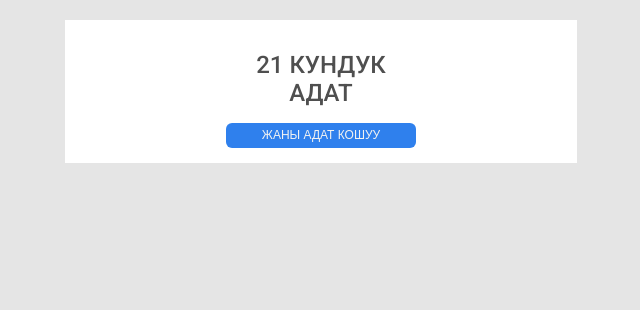
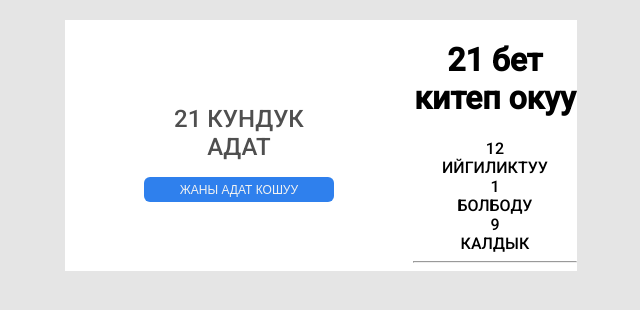
Before and after one commit to oktonov-o/21-habits, a plain HTML site: page index.html in a window 1280 px wide. Shown: the whole page, without its empty margins (319-959 px from the left). Drawn offline with Linux system fonts and the light colour scheme.

Commit message:
Added a sample Habit card into body of container

```diff
--- a/index.html
+++ b/index.html
@@ -17,7 +17,33 @@
                 <button class="btn"><p class="btn__text">жаны адат кошуу</p></button>
             </div>
         </div>
-        <div class="body"></div>
+        <div class="body">
+            <div class="habit-list">
+                <div class="habit-card-0 habit-card">
+                    <div class="habit-card__header">
+                        <div class="habit-card__header--title">
+                            <h1 class="card-title">21 бет китеп окуу</h1>
+                        </div>
+                        <div class="habit-card__header--quantity">
+                            <div class="card-quantity">
+                                <div class="card-quantity__number win">12</div>
+                                <div class="card-quantity__subtitle">ИЙГИЛИКТУУ</div>
+                            </div>
+                            <div class="card--quantity">
+                                <div class="card-quantity__number fail">1</div>
+                                <div class="card-quantity__subtitle">БОЛБОДУ</div>
+                            </div>
+                            <div class="card--quantity">
+                                <div class="card-quantity__number left">9</div>
+                                <div class="card-quantity__subtitle">КАЛДЫК</div>
+                            </div>
+                        </div>
+                    </div>
+                    <hr/>
+                    <div class="habit-card__progressbar"></div>
+                </div>
+            </div>
+        </div>
         <div class="popupWindow"></div>
     </div>
     <script src="main.js"></script>
```
